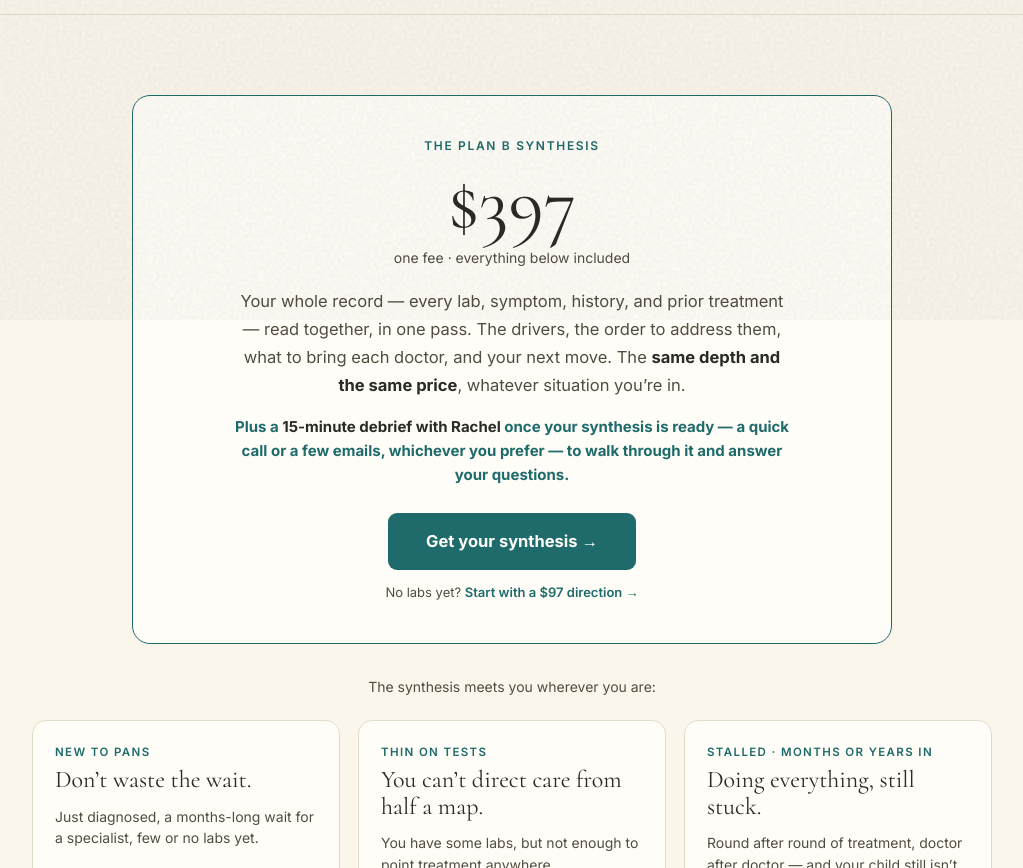
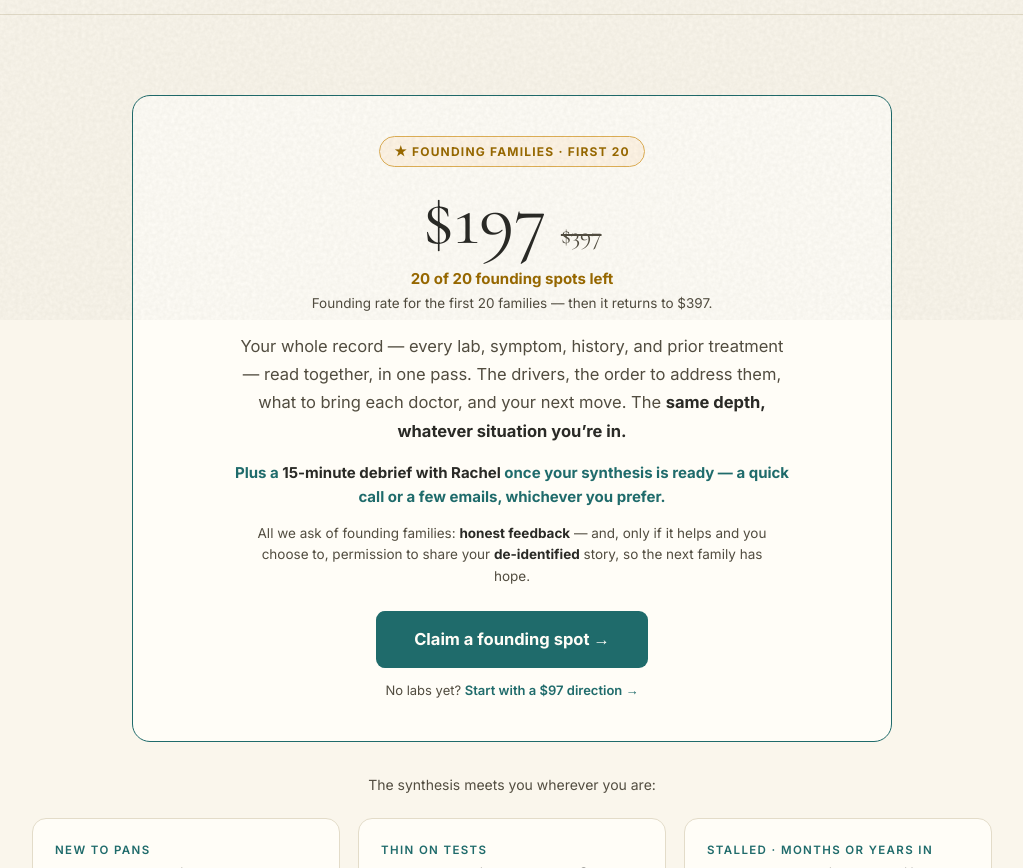
Before and after one commit to myleshorton/planb-pans, a Next.js app: page /packages in a window 1280 px wide. Shown: the part 480-1348 px from the top of the page, without its empty margins (128-1151 px from the left). Built offline with nearby package versions, Linux system fonts and the light colour scheme.

Commit message:
pricing: 'Founding Families · first 20' offer — $197 (from $397), real editable spots-left counter, consent-to-share ask baked in, 'Claim a founding spot' CTA (?plan=founding)

```diff
--- a/app/packages/page.tsx
+++ b/app/packages/page.tsx
@@ -70,16 +70,24 @@ export default function PricingPage() {
       {/* The Synthesis — one price, big */}
       <section style={{ padding: 'clamp(44px, 7vw, 80px) 24px clamp(20px, 3vw, 32px)' }}>
         <div className="pb-container" style={{ maxWidth: 760, margin: '0 auto', background: card, border: `1.5px solid ${teal}`, borderRadius: 18, padding: 'clamp(28px, 4vw, 40px)', textAlign: 'center' }}>
-          <p style={{ color: teal, fontSize: 12, letterSpacing: '0.14em', textTransform: 'uppercase', fontWeight: 600, margin: '0 0 10px' }}>The Plan B Synthesis</p>
-          <div style={{ fontFamily: 'var(--font-cormorant)', fontWeight: 400, fontSize: 'clamp(54px, 9vw, 76px)', lineHeight: 1, color: ink }}>$397</div>
-          <p style={{ fontSize: 14, color: soft, margin: '6px 0 18px' }}>one fee · everything below included</p>
+          <div style={{ display: 'inline-block', background: '#fff5e6', border: '1px solid #e0b056', color: '#9a6a00', fontSize: 12, fontWeight: 800, letterSpacing: '0.1em', textTransform: 'uppercase', padding: '5px 14px', borderRadius: 999, margin: '0 0 14px' }}>★ Founding Families · first 20</div>
+          <div style={{ display: 'flex', alignItems: 'baseline', justifyContent: 'center', gap: 14 }}>
+            <div style={{ fontFamily: 'var(--font-cormorant)', fontWeight: 400, fontSize: 'clamp(54px, 9vw, 76px)', lineHeight: 1, color: ink }}>$197</div>
+            <div style={{ fontSize: 24, color: soft, textDecoration: 'line-through', fontFamily: 'var(--font-cormorant)' }}>$397</div>
+          </div>
+          {/* FOUNDING COUNTER — edit the "20" below as families claim spots; set to 0 when full */}
+          <p style={{ fontSize: 15, color: '#9a6a00', fontWeight: 800, margin: '10px 0 2px' }}>20 of 20 founding spots left</p>
+          <p style={{ fontSize: 13.5, color: soft, margin: '0 0 18px' }}>Founding rate for the first 20 families — then it returns to $397.</p>
           <p style={{ fontSize: 16.5, lineHeight: 1.7, color: soft, maxWidth: 560, margin: '0 auto' }}>
-            Your whole record — every lab, symptom, history, and prior treatment — read together, in one pass. The drivers, the order to address them, what to bring each doctor, and your next move. The <strong style={{ color: ink }}>same depth and the same price</strong>, whatever situation you’re in.
+            Your whole record — every lab, symptom, history, and prior treatment — read together, in one pass. The drivers, the order to address them, what to bring each doctor, and your next move. The <strong style={{ color: ink }}>same depth, whatever situation you’re in.</strong>
           </p>
           <p style={{ fontSize: 15, color: teal, fontWeight: 700, margin: '16px auto 0', maxWidth: 560 }}>
-            Plus a <strong style={{ color: ink }}>15-minute debrief with Rachel</strong> once your synthesis is ready — a quick call or a few emails, whichever you prefer — to walk through it and answer your questions.
+            Plus a <strong style={{ color: ink }}>15-minute debrief with Rachel</strong> once your synthesis is ready — a quick call or a few emails, whichever you prefer.
           </p>
-          <a href="https://app.planbforpans.com/checkout/synthesis" style={{ display: 'inline-block', marginTop: 26, background: teal, color: '#fffdf7', fontSize: 16.5, fontWeight: 700, padding: '15px 38px', borderRadius: 9, textDecoration: 'none' }}>Get your synthesis →</a>
+          <p style={{ fontSize: 13.5, color: soft, margin: '14px auto 0', maxWidth: 540, lineHeight: 1.6 }}>
+            All we ask of founding families: <strong style={{ color: ink }}>honest feedback</strong> — and, only if it helps and you choose to, permission to share your <strong style={{ color: ink }}>de-identified</strong> story, so the next family has hope.
+          </p>
+          <a href="https://app.planbforpans.com/checkout/synthesis?plan=founding" style={{ display: 'inline-block', marginTop: 24, background: teal, color: '#fffdf7', fontSize: 16.5, fontWeight: 700, padding: '15px 38px', borderRadius: 9, textDecoration: 'none' }}>Claim a founding spot →</a>
           <p style={{ fontSize: 13, color: soft, margin: '12px 0 0' }}>No labs yet? <a href="https://app.planbforpans.com/checkout/synthesis?plan=direction" style={{ color: teal, fontWeight: 600, textDecoration: 'none' }}>Start with a $97 direction →</a></p>
         </div>
       </section>
```
